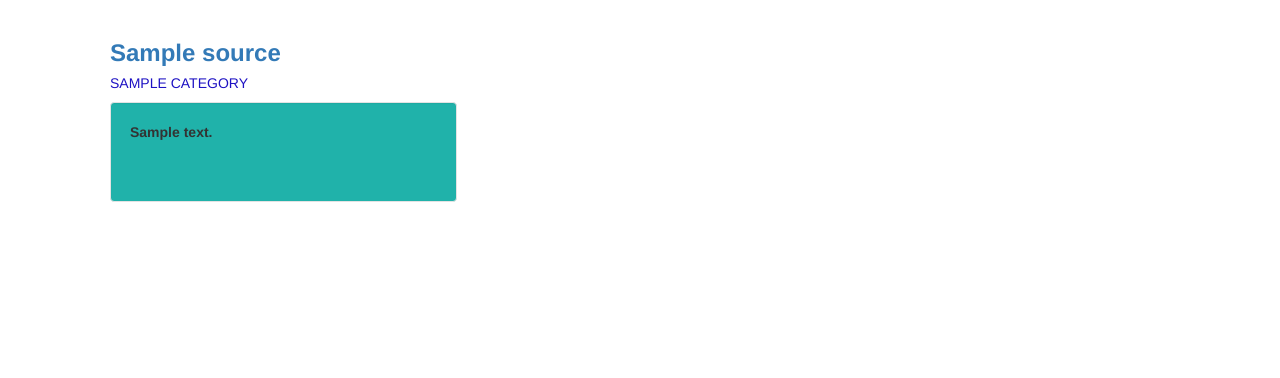
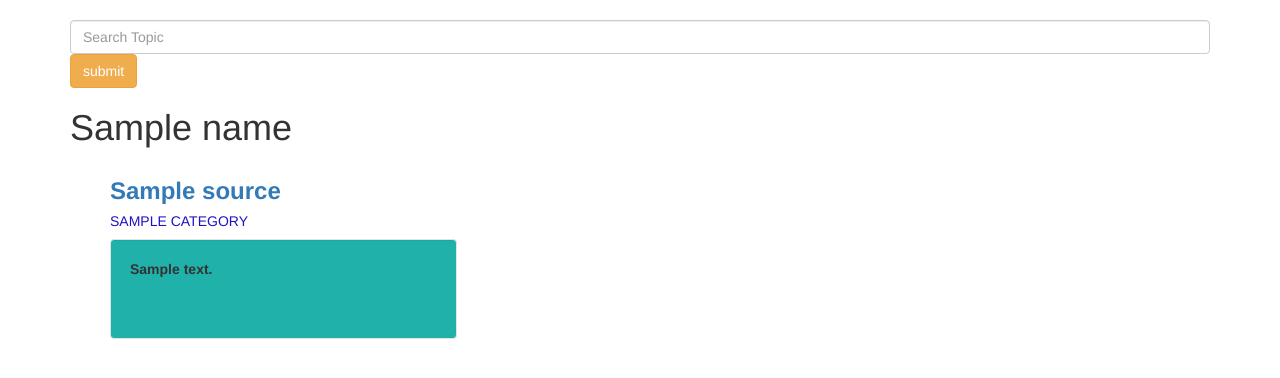
Before and after one commit to tw8130/News-Article, a Flask app: template app/templates/index.html in a window 1280 px wide. Shown: the part 52-430 px from the top of the page. Run offline with Flask 2, Linux system fonts and the light colour scheme; the template is opened without the code that fills it: most values are stand-ins (such as "Sample title", 1, 10 or a date in 2020); parts of the project's set-up code (start-up, migrations or seed data) failed here and were passed over; some libraries are stand-ins or nearby versions.

Commit message:
add search form

```diff
--- a/app/templates/index.html
+++ b/app/templates/index.html
@@ -16,6 +16,15 @@
 
     <div class="container">
         <div class="row">
+            <div class="col-md-12 heading">
+                <form action="submit" id="search">
+                    <input type="text" name="search_query" placeholder="Search Topic" class="form-control">
+                    <input type="submit" value="submit" class="btn btn-warning">
+                </form>
+                <h1> {{name}} </h1>
+            </div>
+        </div>
+        <div class="row">
             <ul>
               {{ macro.displaySourcesList(sources)}}
             </ul>
```
